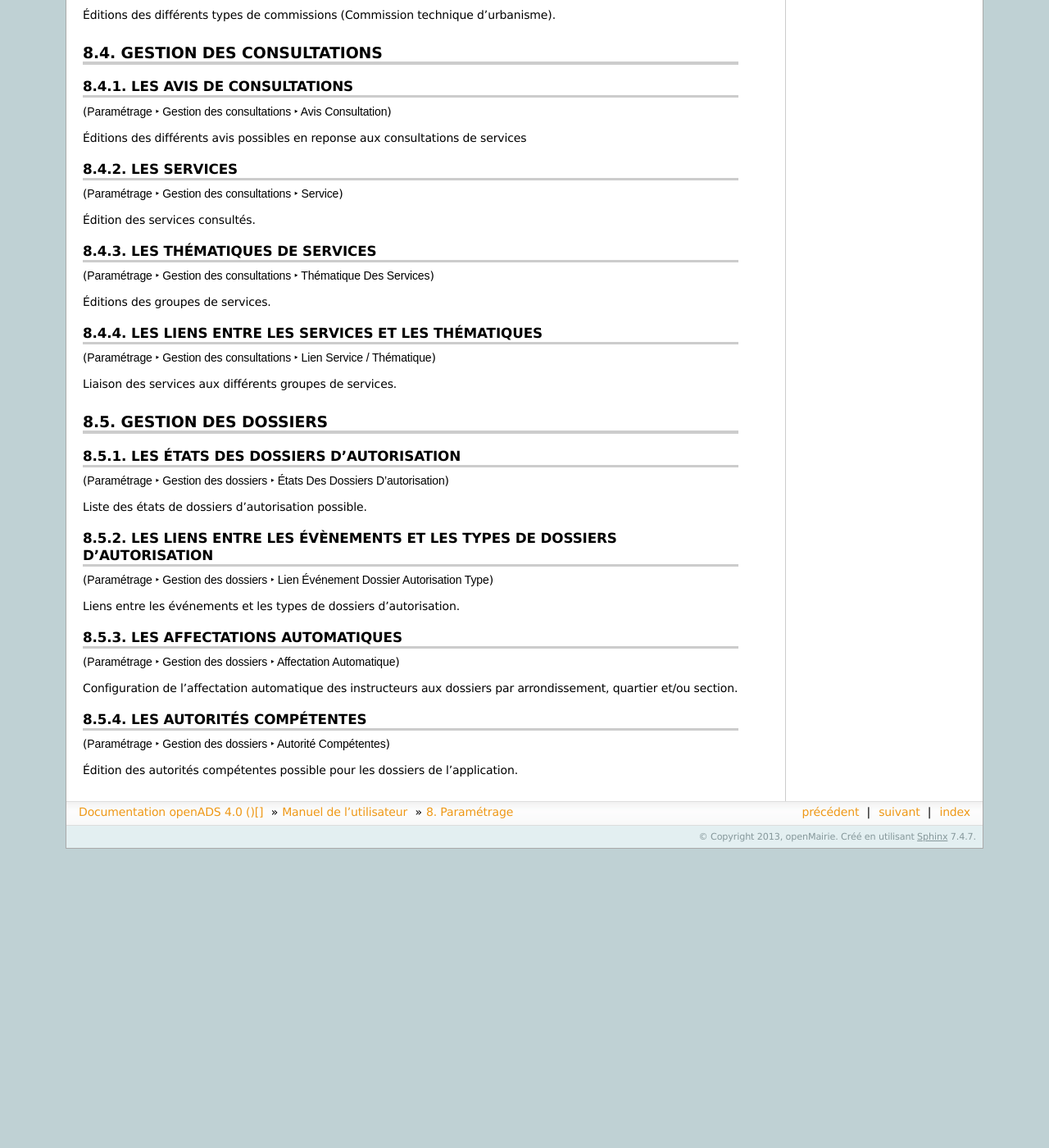
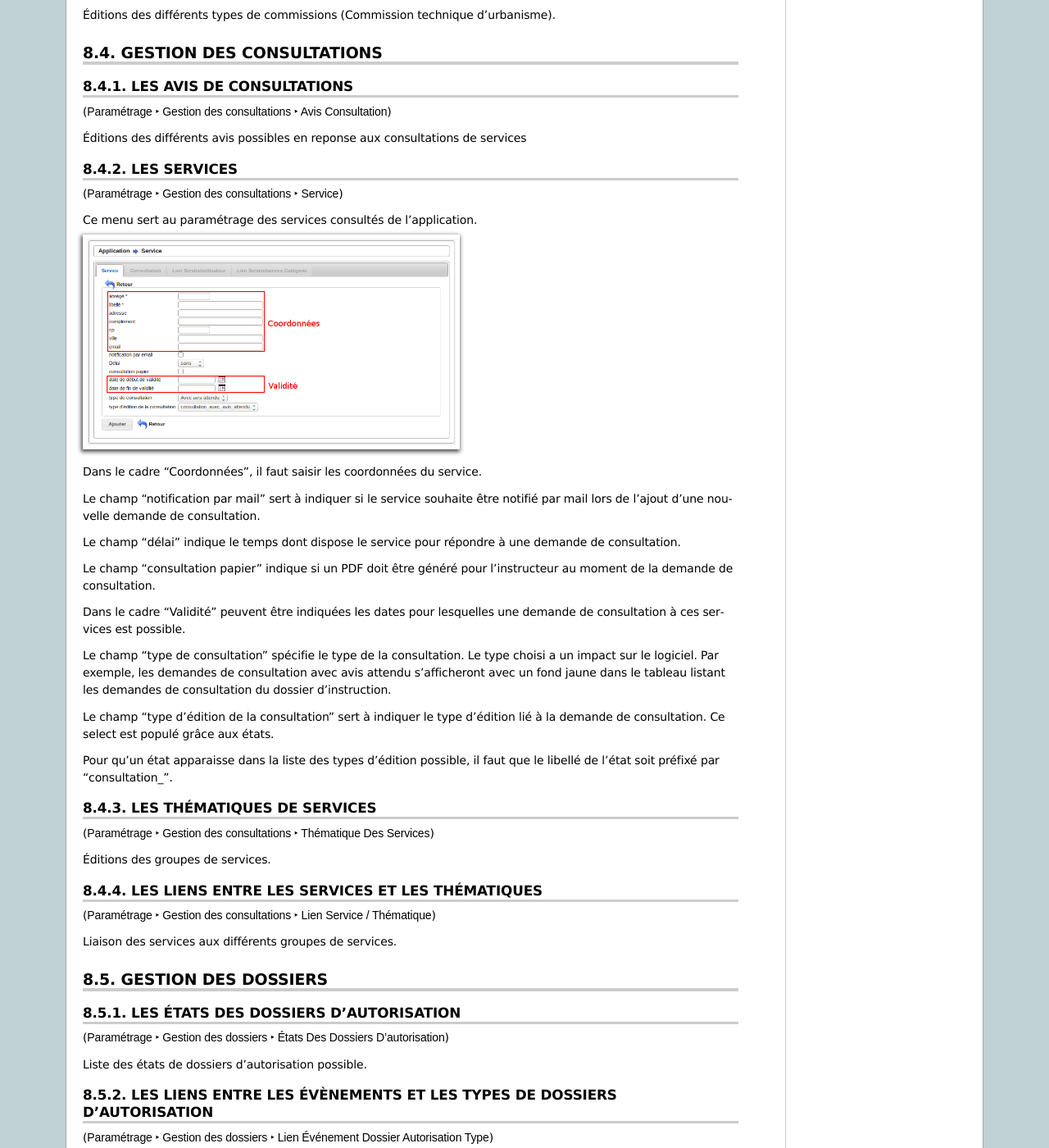
Before and after one commit to mpavaux/openads-documentation, a Sphinx documentation site: the page built from source/manuel_utilisateur/parametrage.rst, in a window 1280 px wide and 1400 px high, scrolled down 1206 px. Shown: the whole window at 82% size. Built offline with Sphinx 7.4.7, drawn with Linux system fonts in a browser that asks for light colours; before the commit the page ends 2241 px from its top, so only the background shows below that.

Commit message:
Ajout de la documentation concernant l'ajout de la configuration possible de l'édition associée au servoice lors de son paramétrage

```diff
--- a/source/manuel_utilisateur/parametrage.rst
+++ b/source/manuel_utilisateur/parametrage.rst
@@ -137,7 +137,35 @@
 
 (:menuselection:`Paramétrage --> Gestion des consultations --> Service`)
 
-Édition des services consultés.
+Ce menu sert au paramétrage des services consultés de l'application.
+
+.. image:: service_parametrage.png
+
+Dans le cadre 'Coordonnées', il faut saisir les coordonnées du service.
+
+Le champ 'notification par mail' sert à indiquer si le service souhaite être
+notifié par mail lors de l'ajout d'une nouvelle demande de consultation.
+
+Le champ 'délai' indique le temps dont dispose le service pour répondre à une
+demande de consultation.
+
+Le champ 'consultation papier' indique si un PDF doit être généré pour
+l'instructeur au moment de la demande de consultation.
+
+Dans le cadre 'Validité' peuvent être indiquées les dates pour lesquelles une
+demande de consultation à ces services est possible.
+
+Le champ 'type de consultation' spécifie le type de la consultation. Le type
+choisi a un impact sur le logiciel. Par exemple, les demandes de consultation
+avec avis attendu s'afficheront avec un fond jaune dans le tableau listant les
+demandes de consultation du dossier d'instruction.
+
+Le champ 'type d'édition de la consultation' sert à indiquer le type d'édition
+lié à la demande de consultation. Ce select est populé grâce aux états.
+
+
+Pour qu'un état apparaisse dans la liste des types d'édition possible, il faut
+que le libellé de l'état soit préfixé par 'consultation\_'.
 
 .. _parametrage_thematique_services:
 
```
Also changed, not shown: source/manuel_utilisateur/service_parametrage.png (added).
